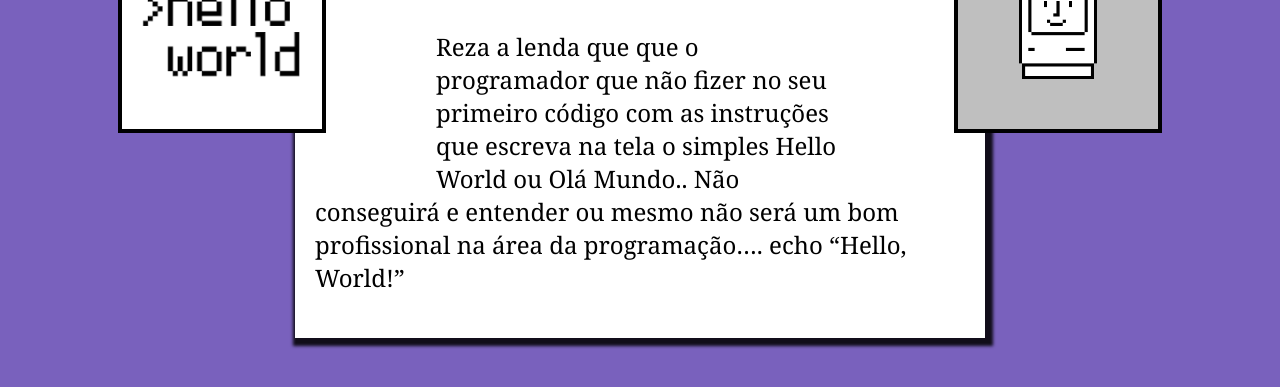
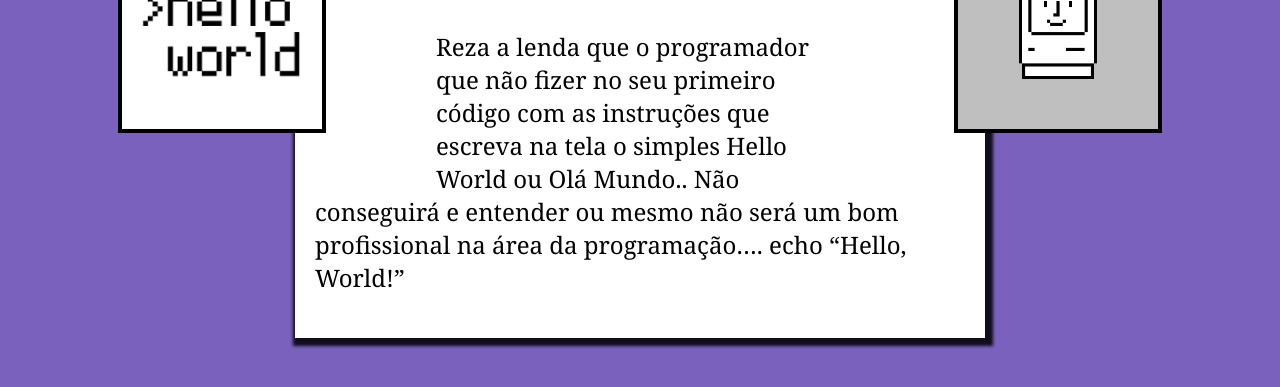
Before and after one commit to geraaldo/Ola-Mundo, a plain HTML site: page index.html in a window 1280 px wide. Shown: the part 133-520 px from the top of the page. Drawn offline with Linux system fonts and the light colour scheme.

Commit message:
correção no texto

```diff
--- a/index.html
+++ b/index.html
@@ -15,7 +15,7 @@
             <h1>Olá, Mundo!</h1>
         </header>
         <article>
-            <p>Reza a lenda que que o programador que não fizer no seu primeiro código com as instruções que escreva na tela o simples Hello World ou Olá Mundo.. Não conseguirá e entender ou mesmo não será um bom profissional na área da programação…. echo “Hello, World!”</p>
+            <p>Reza a lenda que o programador que não fizer no seu primeiro código com as instruções que escreva na tela o simples Hello World ou Olá Mundo.. Não conseguirá e entender ou mesmo não será um bom profissional na área da programação…. echo “Hello, World!”</p>
         </article>
     </main>
 
```
